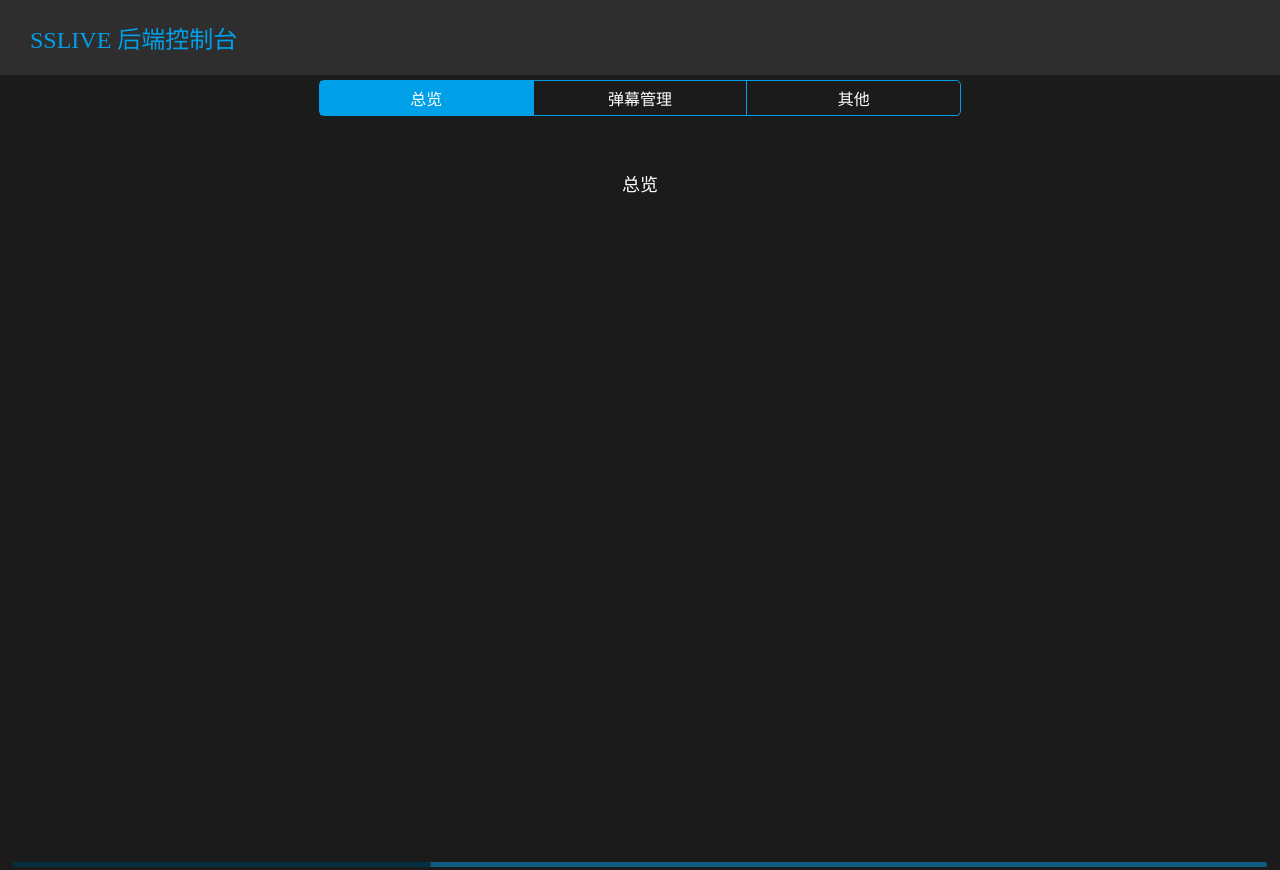
After one commit to SUIT-18/SSLIVE, a PHP site: page /backend.html in a window 1280 px wide. The commit adds this page. Run offline with PHP 8.4, Linux system fonts and the light colour scheme.

Commit message:
更新节目单，修改样式

```diff
--- /dev/null
+++ b/backend.html
@@ -0,0 +1,40 @@
+<!DOCTYPE html>
+<html>
+
+<head>
+    <meta charset="utf-8">
+    <meta http-equiv="X-UA-Compatible" content="IE=edge">
+    <meta name="viewport"
+        content="width=device-width, initial-scale=1.0, maximum-scale=1.0, minimum-scale=1.0, user-scalable=no">
+    <title>SSLIVE 后端控制台</title>
+    <link rel="shortcut icon" href="src/img/SUIT+.png" type="image/png">
+    <link rel="stylesheet" href="src/lib/swiper/dist/css/swiper.min.css">
+    <link rel="stylesheet" href="src/css/backend.css">
+    <link rel="stylesheet" href="src/css/growl.css">
+    <script src="src/lib/jquery-3.3.1.min.js"></script>
+    <script src="src/lib/swiper/dist/js/swiper.min.js"></script>
+    <script src="src/utils/growl.js"></script>
+    <script src="src/js/backend.js"></script>
+</head>
+
+<body>
+    <header>
+        <div class="title">SSLIVE 后端控制台</div>
+    </header>
+    <div class="swiper-tab">
+        <div class="selectedtab">总览</div>
+        <div>弹幕管理</div>
+        <div id="lasttab">其他</div>
+    </div>
+    <div class="swiper-container">
+        <div class="swiper-wrapper">
+            <div class="swiper-slide">总览</div>
+            <div class="swiper-slide">弹幕管理</div>
+            <div class="swiper-slide">其他</div>
+        </div>
+        <!-- 如果需要滚动条 -->
+        <div class="swiper-scrollbar"></div>
+    </div>
+</body>
+
+</html>
--- /dev/null
+++ b/src/css/backend.css
@@ -0,0 +1,80 @@
+body {
+    background-color: #1b1b1b;
+    text-align: center;
+    height: 100%;
+    width: 100%;
+    overflow-x: hidden;
+    overflow-y: scroll;
+    font-family: PingFang, SF;
+    margin: 0;
+    -webkit-font-smoothing: antialiased;
+    color: #fff;
+}
+
+header {
+    width: 100%;
+    padding: 20px 10px;
+    position: fixed;
+    top: 0;
+    min-height: 22px;
+    left: 0;
+    font-size: 1.5em;
+    text-align: left;
+    background-color: #2e2e2e;
+    vertical-align: middle;
+    z-index: 100;
+}
+
+.title {
+    white-space: nowrap;
+    text-overflow: ellipsis;
+    color: rgb(0, 160, 233);
+    width: auto;
+    text-align: left;
+    margin-left: 20px;
+}
+
+.swiper-container {
+    width: 100%;
+    height: calc(100% - 70px);
+    top: 140px;
+    position: absolute;
+}
+
+.swiper-slide {
+    padding: 30px;
+    width: calc(100% - 60px) !important;
+    font-size: large;
+}
+
+.swiper-tab {
+    width: 50%;
+    left: 50%;
+    transform: translateX(-50%);
+    position: absolute;
+    top: 80px;
+    border-radius: 5px;
+    border: 1px rgb(0, 160, 233) solid;
+    flex-wrap: nowrap;
+    display: flex;
+}
+
+.swiper-tab div {
+    border-right: 1px rgb(0, 160, 233) solid;
+    margin: 0;
+    padding: 5px;
+    flex: 1;
+}
+
+#lasttab {
+    border-right: none;
+}
+
+.swiper-tab div:hover{
+    cursor: pointer;
+    background-color: rgba(0, 160, 233, 0.4);
+}
+
+.selectedtab {
+    background-color: rgb(0, 160, 233);
+}
--- /dev/null
+++ b/src/js/backend.js
@@ -0,0 +1,13 @@
+$(document).ready(function () {
+    var mySwiper = new Swiper('.swiper-container', {
+        direction: 'horizontal',
+        scrollbar: {
+            el: '.swiper-scrollbar',
+        },
+    })
+    mySwiper.scrollbar.$el.css('background', 'rgba(0,160,233,.5)');
+    mySwiper.on("slideChange", function () {
+        $(".swiper-tab").find("div").removeClass("selectedtab");
+        $(".swiper-tab").find("div").eq(mySwiper.activeIndex).addClass("selectedtab");
+    });
+});
```
Also changed, not shown: ProgramList.html (+61 -52 lines), index.html (+4 -4 lines), src/css/introduction.css (+11 -2 lines), src/js/index.js (+21 -21 lines), src/img/texture.jpg (added), src/txt/青春诗会最新节目单.jpg (added), 1 other file.
